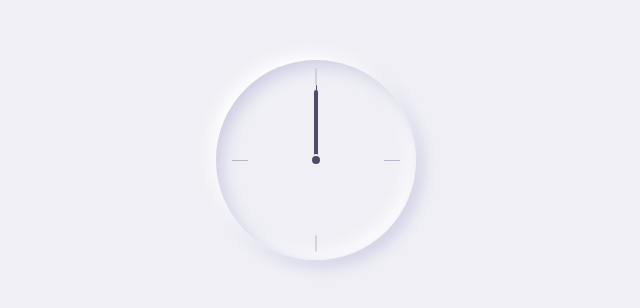
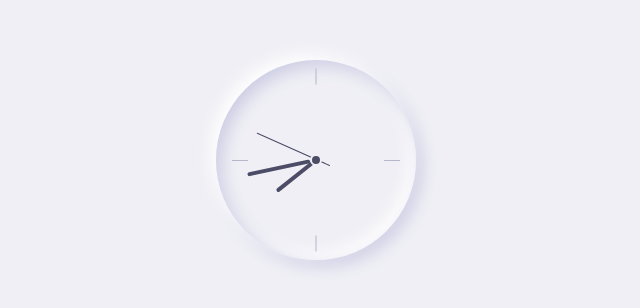
Before and after one commit to paulinapawelczyk/fancy_clock, a plain HTML site: page index.html in a window 1280 px wide. Shown: the part 240-548 px from the top of the page, without its empty margins (184-824 px from the left). Drawn offline with nearby package versions, Linux system fonts and the light colour scheme.

Commit message:
Add javascript rotation movement

```diff
--- a/assets/css/styles.css
+++ b/assets/css/styles.css
@@ -170,8 +170,8 @@ body {
 }
 
 .clock__seconds {
-  width: 150px;
-  height: 150px;
+  width: 130px;
+  height: 130px;
 }
 
 .clock__seconds::before {
--- a/assets/js/main.js
+++ b/assets/js/main.js
@@ -0,0 +1,20 @@
+const hour = document.getElementById('clock-hour');
+const minutes = document.getElementById('clock-minutes');
+const seconds = document.getElementById('clock-seconds');
+
+// Rotating movement
+const clock = () => {
+  let date = new Date();
+
+  // clock equal, to get degree of arrows
+  let hh = date.getHours() * 30; // 360 / 12
+  let mm = date.getMinutes() * 6; // 360 / 60
+  let ss = date.getSeconds() * 6; // 360 / 60
+
+  // add styling
+  hour.style.transform = `rotateZ(${hh + mm / 12}deg)`;
+  minutes.style.transform = `rotateZ(${mm}deg)`;
+  seconds.style.transform = `rotateZ(${ss}deg)`;
+};
+
+setInterval(clock, 1000); //launch clock function each 1s
```
